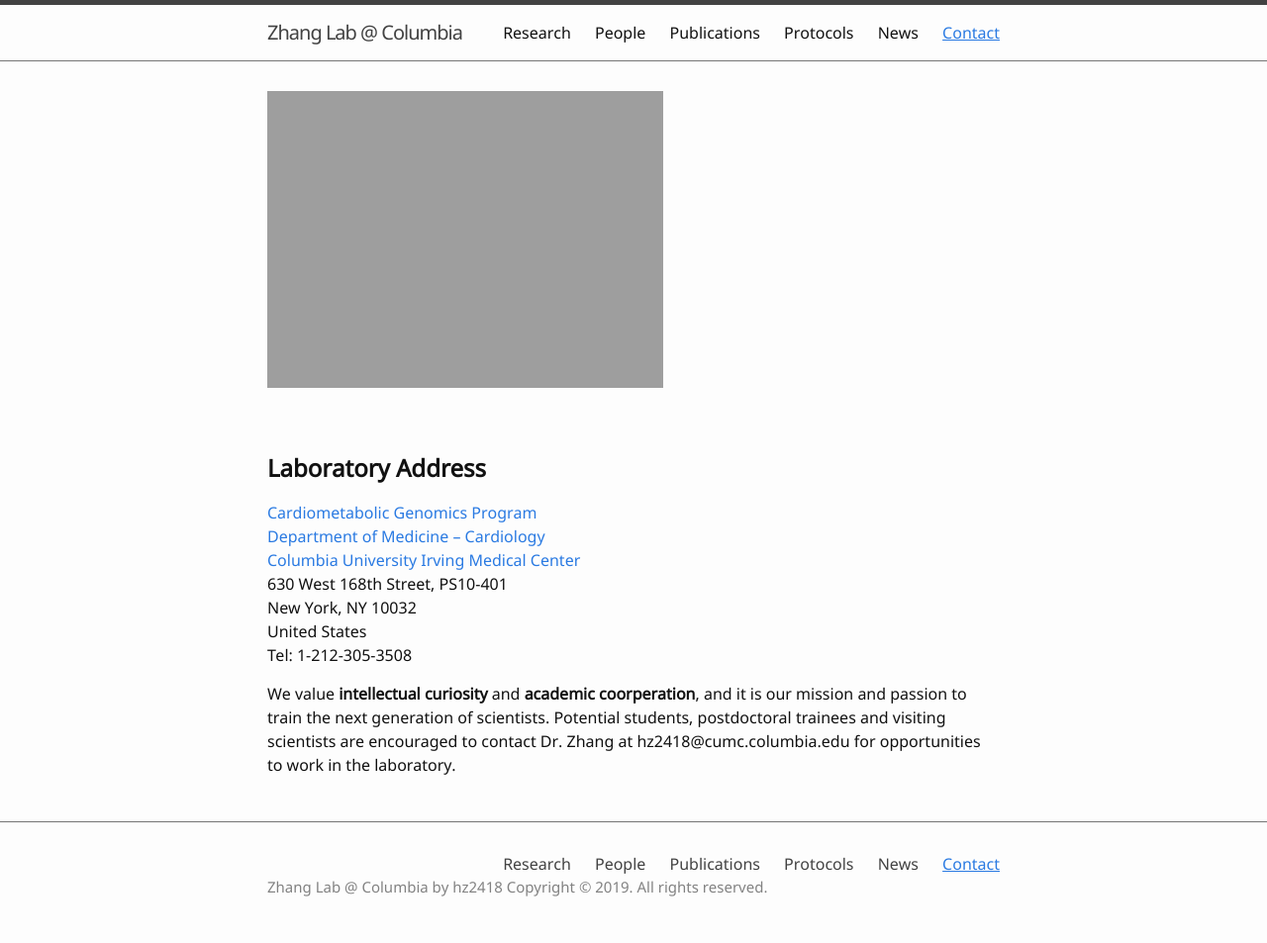
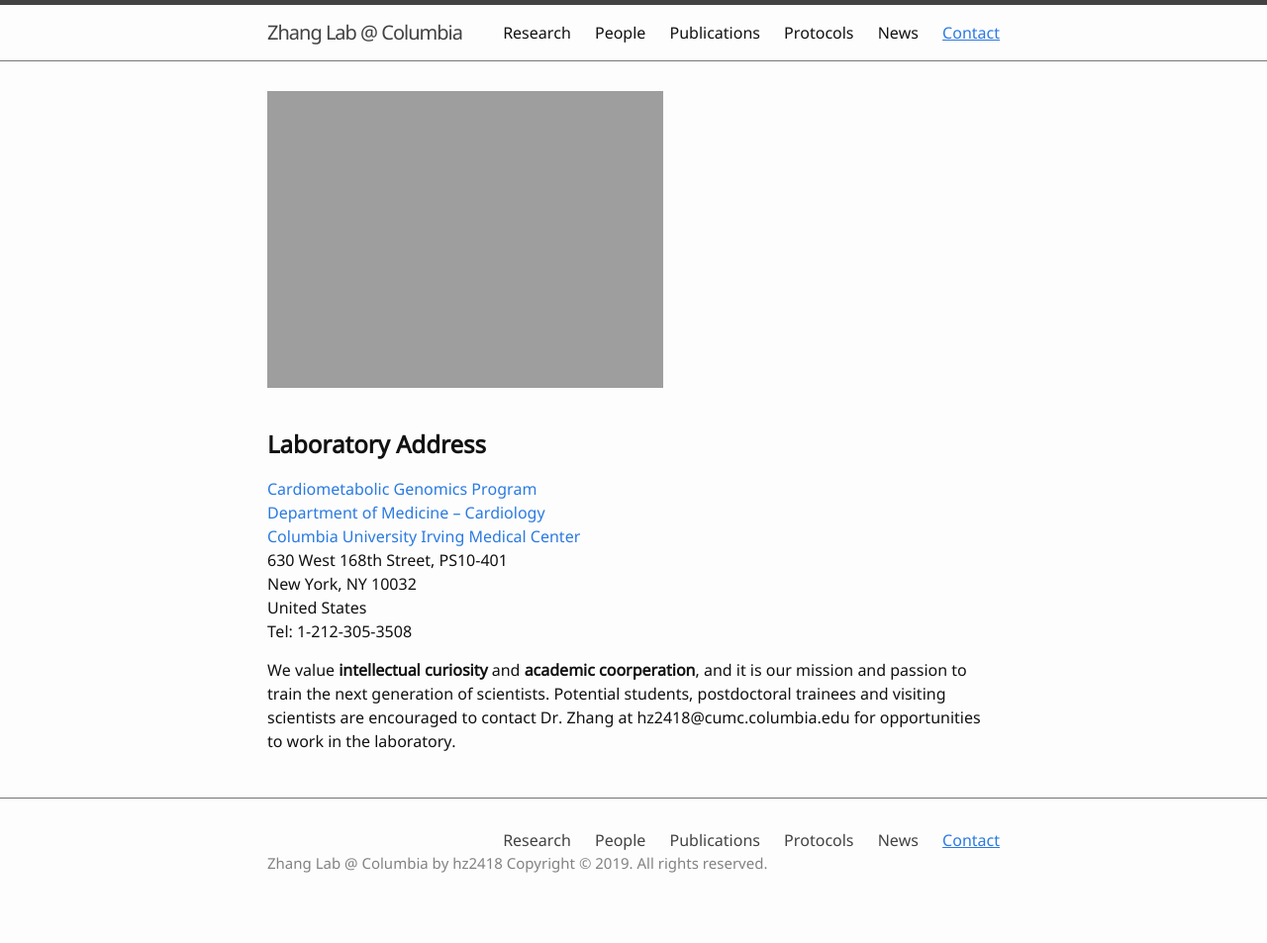
Before and after one commit to hanruizhang/zhanglab, a Jekyll site: the page built from 6_Contact.md, in a window 1280 px wide. Shown: the whole page at 99% size. Built offline with Jekyll 4.4.1, drawn with Linux system fonts in a browser that asks for light colours; after the commit the page ends 929 px from its top, so only the background shows below that.

Commit message:
Update 6_Contact.md

```diff
--- a/6_Contact.md
+++ b/6_Contact.md
@@ -5,7 +5,7 @@ nav: true
 <div>
   <img src="{{ '/images/Banner_CUMC.png' | absolute_url }}" alt="Banner_CUMC" >
 </div>
-<br/><br/>
+&nbsp;
 
 ## **Laboratory Address**
 
```
